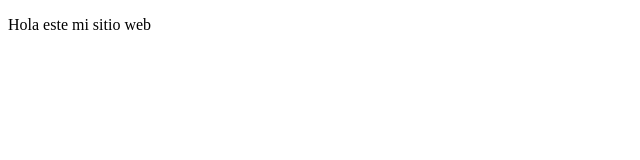
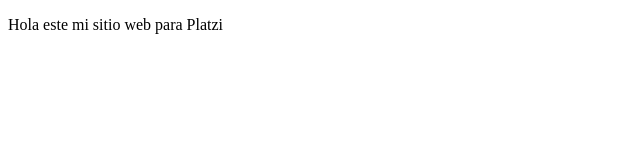
Before and after one commit to codemfl/personalDemo, a plain HTML site: page index.html in a window 1280 px wide. Shown: the full height of the page, 0-640 px from the left. Drawn offline with Linux system fonts and the light colour scheme.

Commit message:
cambios agregados

```diff
--- a/index.html
+++ b/index.html
@@ -7,7 +7,7 @@
 </head>
 <body>
     <p>
-        Hola este mi sitio web
+        Hola este mi sitio web para Platzi
     </p>
 </body>
 </html>
```
